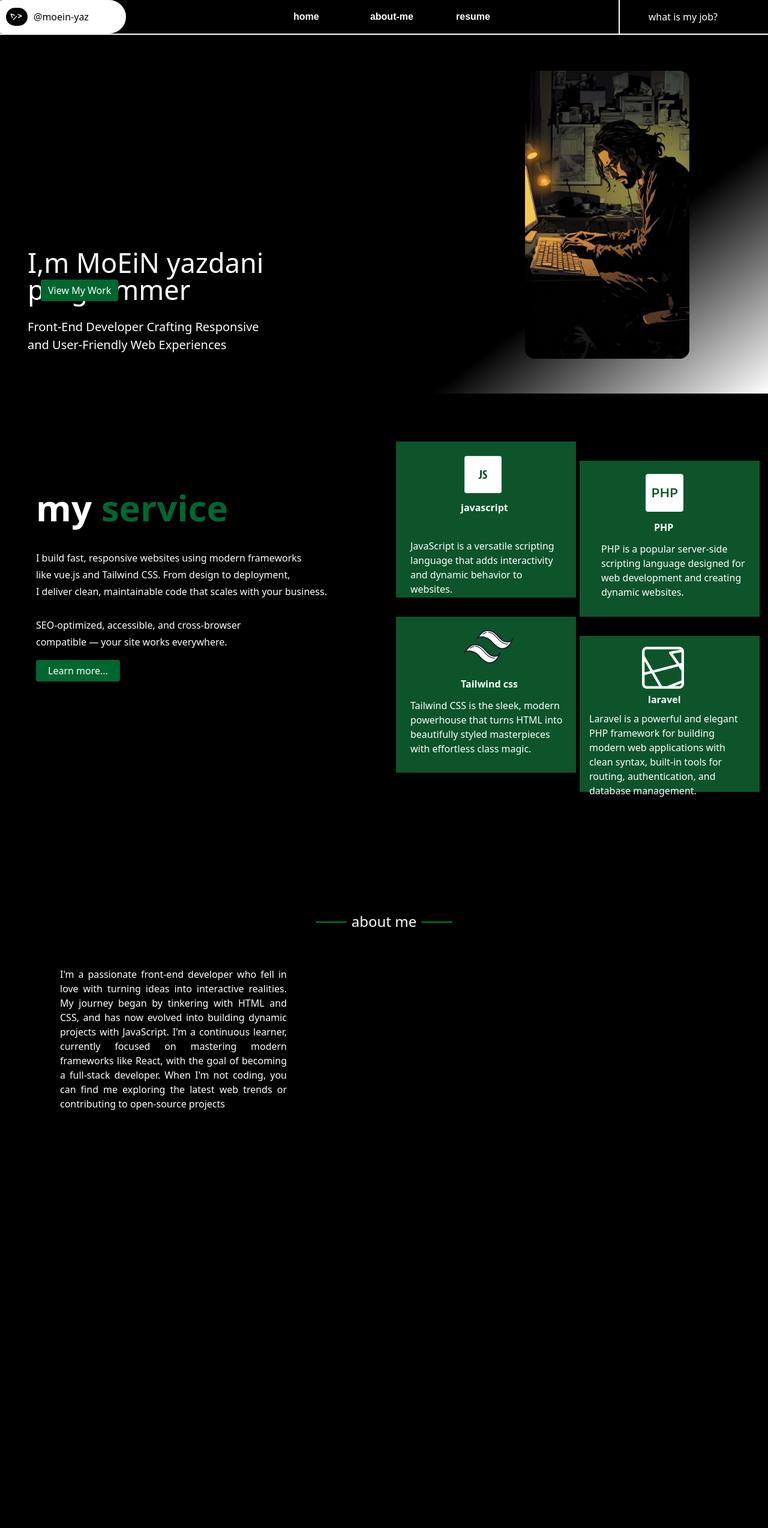
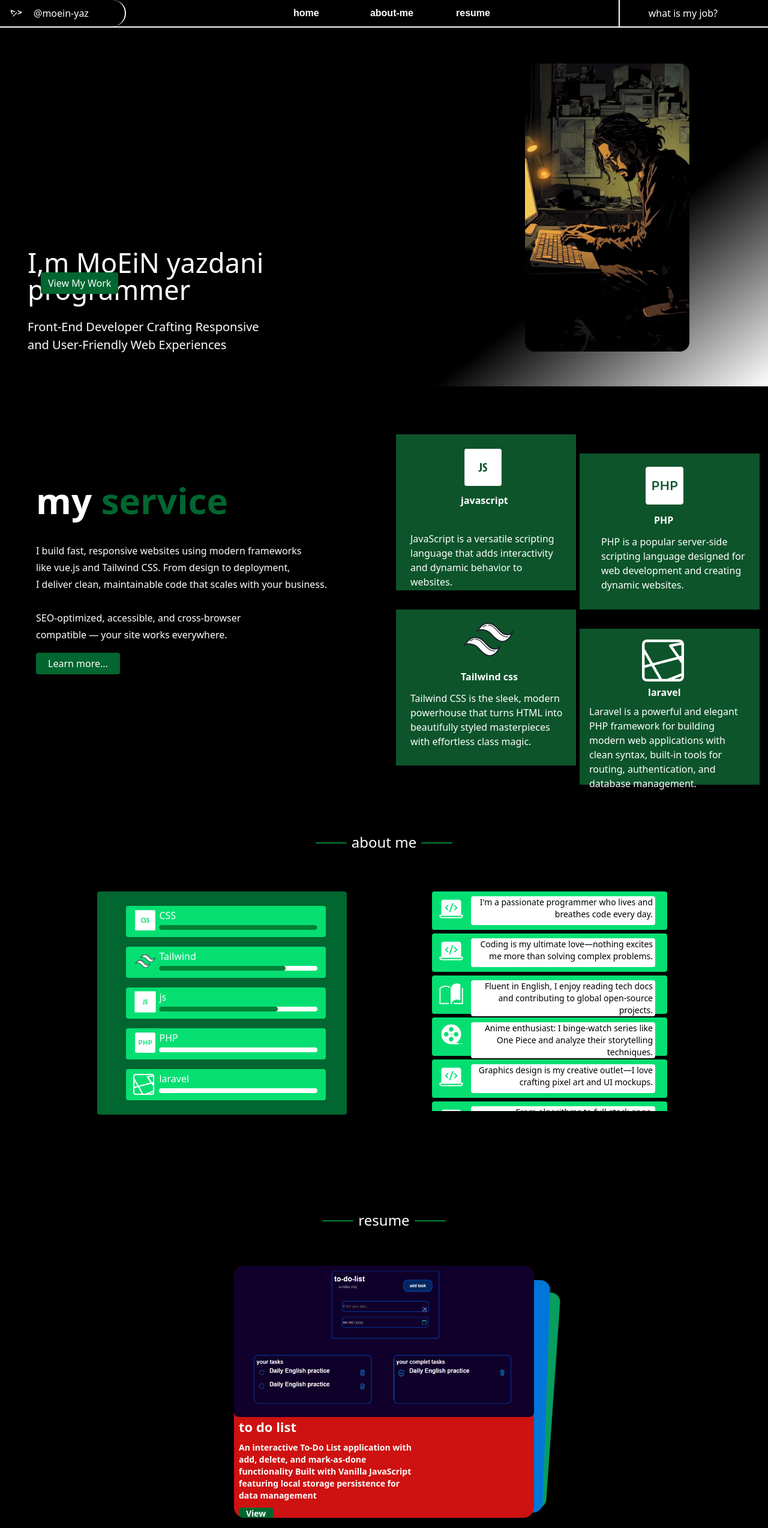
Before and after one commit to moeinyazdani/task-list, a PHP site: page / in a window 1280 px wide. Shown: the whole page at 60% size. Before the commit the page ends 1850 px from the top, so only its background shows below. Run offline with PHP 8.4, Linux system fonts and the light colour scheme.

Commit message:
complet to do list

```diff
--- a/task 1/index.html
+++ b/task 1/index.html
@@ -7,16 +7,19 @@
     <title>moein-yazdani</title>
     <link rel="stylesheet" href="/src/style.css">
     <link rel="stylesheet" href="/src/output.css">
+    <link rel="stylesheet" href="https://cdn.jsdelivr.net/npm/swiper@12/swiper-bundle.min.css" />
 </head>
 
 <body>
-    <header class="flex max-md:hidden justify-around border-2 border-t-0 border-x-0 border-white p-4 relative">
+    <header
+        class="stickyy z-10 flex max-md:hidden justify-around border-2 border-t-0 border-x-0 border-white p-4 relative">
         <div
-            class=" max-md:hidden pl-2 py-2 border-l-0 border-r-2  text-black bg-white border-white absolute -left-5.5 top-0 bottom-0 rounded-full flex items-center pr-15">
-            <img class="w-9 rounded-full mr-2.5 ml-6 logo" src="/img/Programmer - Blank Poster.jfif" alt="">
+            class=" max-md:hidden pl-2 py-2 border-l-0 border-r-2   border-white absolute -left-5.5 top-0 bottom-0 rounded-full flex items-center pr-15">
+            <img class="w-9 rounded-full mr-2.5 ml-6 logo border-white" src="/img/Programmer - Blank Poster.jfif"
+                alt="">
             @moein-yaz
         </div>
-        <div class=" flex space-x-6 ml-110 max-md:">
+        <div class=" flex space-x-6 ml-110 ">
             <a href="">resume</a>
             <a href="">about-me</a>
             <a href="">home</a>
@@ -30,12 +33,12 @@
         alt="">
     <div class="min-md:hidden divMenue none">
         <div class="float-right mr-2 cursor-pointer hover:text-red-600 text-black " onclick="xx()">X</div>
-        <div class="text-black mt-10">Home</div>
-        <div class="text-black mt-3">about me</div>
-        <div class="text-black mt-3">resume</div>
+        <div class="text-black mt-10 cursor-pointer">Home</div>
+        <div class="text-black mt-3 cursor-pointer">about me</div>
+        <div class="text-black mt-3 cursor-pointer">resume</div>
     </div>
     <div class="bg-bl w-full h-[598px]">
-        <div class="relative">
+        <div class="relative z-0">
             <img id="img"
                 class=" max-md:hidden float-none w-full md:float-end md:h-120 md:w-auto md:mt-15 rounded-2xl md:mr-[131px] md:ml-96"
                 src="/img/download (2).jfif" alt="">
@@ -54,7 +57,7 @@
     </div>
 
 
-    <div class="grid grid-cols-4 gap-10 mt-20 mb-50 max-md:grid-cols-1 max-md:ml-15.5">
+    <div class="grid grid-cols-4 gap-10 mt-20 mb-20 max-md:grid-cols-1 max-md:ml-15.5">
         <div class="ml-15 mt-20 col-span-2 gap-4 max-md:hidden">
             <h2 class="text-6xl font-bold">my <span class="text-green-800">service</soan>
             </h2>
@@ -95,22 +98,88 @@
             </div>
         </div>
     </div>
-    <div>
-        <div class="flex justify-center mb-15">
-            <div class="rounded-2xl bg-green-700 w-13 h-0.5 mt-4  mx-2"></div>
-            <div class="text-2xl">about me</div>
-            <div class="rounded-2xl bg-green-700 w-13 h-0.5 mt-4 mx-2"></div>
+    <div class="flex justify-center mb-15">
+        <div class="rounded-2xl bg-green-700 w-13 h-0.5 mt-4  mx-2"></div>
+        <div class="text-2xl">about me</div>
+        <div class="rounded-2xl bg-green-700 w-13 h-0.5 mt-4 mx-2"></div>
+    </div>
+    <div class="grid grid-cols-2 about mb-40 max-md:grid-cols-1">
+        <div class="col-span-1 flexx">
+            <div class="bg-green-800 h-93 w-[65%] ml-25 rounded-sm mt-1.5 max-md:ml-0">
+                <div class="max-md:mr-10 mt-6">
+                    <div class="bg-green-400 grid grid-cols-12 w-[80%] h-13 ml-12 mt-2 rounded-sm">
+                        <div class="col-span-2 mt-1 ml-3"><img width="40px" src="/img/icons8-css-50.png" alt=""></div>
+                        <div class="col-span-10 mt-1">
+                            <div>CSS</div>
+                            <div class="bg-white w-[95%] h-2 rounded-2xl mt-1">
+                                <div class="bg-green-700 h-2 w-[100%] rounded-2xl"></div>
+                            </div>
+                        </div>
+                    </div>
+                    <div class="bg-green-400 grid grid-cols-12 w-[80%] h-13 ml-12 rounded-sm mt-4">
+                        <div class="col-span-2 mt-1 ml-3"><img width="40px" src="/img/icons8-tailwind-css-100.png"
+                                alt=""></div>
+                        <div class="col-span-10 mt-1">
+                            <div>Tailwind</div>
+                            <div class="bg-white w-[95%] h-2 rounded-2xl mt-1">
+                                <div class="bg-green-700 h-2 w-[80%] rounded-2xl"></div>
+                            </div>
+                        </div>
+                    </div>
+                    <div class="bg-green-400 grid grid-cols-12 w-[80%] h-13 ml-12 rounded-sm mt-4">
+                        <div class="col-span-2 mt-1 ml-3"><img width="40px" src="/img/icons8-js-100.png" alt=""></div>
+                        <div class="col-span-10 mt-1">
+                            <div>js</div>
+                            <div class="bg-white w-[95%] h-2 rounded-2xl mt-1">
+                                <div class="bg-green-700 h-2 w-[75%] rounded-2xl"></div>
+                            </div>
+                        </div>
+                    </div>
+                    <div class="bg-green-400 grid grid-cols-12 w-[80%] h-13 ml-12 rounded-sm mt-4">
+                        <div class="col-span-2 mt-1 ml-3"><img width="40px" src="/img/icons8-php-100.png" alt=""></div>
+                        <div class="col-span-10 mt-1">
+                            <div>PHP</div>
+                            <div class="bg-white w-[95%] h-2 rounded-2xl mt-1">
+                            </div>
+                        </div>
+                    </div>
+                    <div class="bg-green-400 grid grid-cols-12 w-[80%] h-13 ml-12 rounded-sm mt-4">
+                        <div class="col-span-2 mt-2 ml-3"><img width="35px" src="/img/icons8-laravel-96.png" alt="">
+                        </div>
+                        <div class="col-span-10 mt-1">
+                            <div>laravel</div>
+                            <div class="bg-white w-[95%] h-2 rounded-2xl mt-1">
+                            </div>
+                        </div>
+                    </div>
+                </div>
+            </div>
         </div>
-        <div class="grid grid-cols-2">
-            <div class="col-span-1">
-                <p class="ml-25 w-94.5 text-justify">I'm a passionate front-end developer who fell in love with turning ideas into interactive realities.
-                    My journey began by tinkering with HTML and CSS, and has now evolved into building dynamic projects
-                    with JavaScript. I'm a continuous learner, currently focused on mastering modern frameworks like
-                    React, with the goal of becoming a full-stack developer. When I'm not coding, you can find me
-                    exploring the latest web trends or contributing to open-source projects</p>
+        <div id="about-container" class="col-span-1 overflow-y-scroll w-[100%] h-93 [-ms-overflow-style:none] [scrollbar-width:none]
+            [&::-webkit-scrollbar]:hidden ">
+            <div id="about-list" class="ml-20 max-md:mt-19 max-md:ml-13 max-md:mr-5">
+
             </div>
         </div>
     </div>
+    <div class="flex justify-center mb-15">
+        <div class="rounded-2xl bg-green-700 w-13 h-0.5 mt-4  mx-2"></div>
+        <div class="text-2xl">resume</div>
+        <div class="rounded-2xl bg-green-700 w-13 h-0.5 mt-4 mx-2"></div>
+    </div>
+  <div class="swiper mySwiper">
+    <div class="swiper-wrapper">
+      <div class="swiper-slide">
+        <img class="rounded-b-lg" src="/img/Screenshot (3).png" alt="">
+        <h2 class="ml-2">to do list</h2>
+        <p class="text-sm w-[60%] ml-2 mt-2">An interactive To-Do List application with add, delete, and mark-as-done functionality Built with Vanilla JavaScript featuring local storage persistence for data management</p>
+        <button class="cursor-pointer bg-green-800 px-3 -py-1 rounded-sm ml-2 mt-2 text-sm">View</button>
+    </div>
+      <div class="swiper-slide">Slide 2</div>
+      <div class="swiper-slide">Slide 3</div>
+    </div>
+  </div>
+
 
     <!-- < -- footer -- > -->
     <!-- <footer class="grid grid-cols-4 w-full bg-green-900 h-40">
@@ -137,6 +206,7 @@
 
     <script src="https://cdn.jsdelivr.net/npm/gsap@3.13.0/dist/gsap.min.js"></script>
     <script src="https://cdn.jsdelivr.net/npm/gsap@3.13.0/dist/ScrollTrigger.min.js"></script>
+    <script src="https://cdn.jsdelivr.net/npm/swiper@12/swiper-bundle.min.js"></script>
 
 
     <script>
@@ -171,8 +241,10 @@
             ease: "bounce.out"
         });
 
-
-
+        var swiper = new Swiper(".mySwiper", {
+      effect: "cards",
+      grabCursor: true,
+    });
 
     </script>
     <script src="js.js"></script>
--- a/task 1/src/output.css
+++ b/task 1/src/output.css
@@ -8,6 +8,7 @@
     --font-mono: ui-monospace, SFMono-Regular, Menlo, Monaco, Consolas, "Liberation Mono",
       "Courier New", monospace;
     --color-red-600: oklch(57.7% 0.245 27.325);
+    --color-green-400: oklch(79.2% 0.209 151.711);
     --color-green-700: oklch(52.7% 0.154 150.069);
     --color-green-800: oklch(44.8% 0.119 151.328);
     --color-green-900: oklch(39.3% 0.095 152.535);
@@ -22,10 +23,10 @@
     --text-2xl--line-height: calc(2 / 1.5);
     --text-6xl: 3.75rem;
     --text-6xl--line-height: 1;
-    --text-9xl: 8rem;
-    --text-9xl--line-height: 1;
     --font-weight-bold: 700;
     --radius-sm: 0.25rem;
+    --radius-md: 0.375rem;
+    --radius-lg: 0.5rem;
     --radius-2xl: 1rem;
     --ease-in-out: cubic-bezier(0.4, 0, 0.2, 1);
     --default-transition-duration: 150ms;
@@ -189,6 +190,9 @@
   .relative {
     position: relative;
   }
+  .sticky {
+    position: sticky;
+  }
   .top-0 {
     top: calc(var(--spacing) * 0);
   }
@@ -222,11 +226,23 @@
   .left-17 {
     left: calc(var(--spacing) * 17);
   }
+  .z-0 {
+    z-index: 0;
+  }
+  .z-10 {
+    z-index: 10;
+  }
   .col-span-1 {
     grid-column: span 1 / span 1;
   }
   .col-span-2 {
     grid-column: span 2 / span 2;
+  }
+  .col-span-5 {
+    grid-column: span 5 / span 5;
+  }
+  .col-span-10 {
+    grid-column: span 10 / span 10;
   }
   .float-none {
     float: none;
@@ -234,8 +250,35 @@
   .float-right {
     float: right;
   }
+  .container {
+    width: 100%;
+    @media (width >= 40rem) {
+      max-width: 40rem;
+    }
+    @media (width >= 48rem) {
+      max-width: 48rem;
+    }
+    @media (width >= 64rem) {
+      max-width: 64rem;
+    }
+    @media (width >= 80rem) {
+      max-width: 80rem;
+    }
+    @media (width >= 96rem) {
+      max-width: 96rem;
+    }
+  }
   .mx-2 {
     margin-inline: calc(var(--spacing) * 2);
+  }
+  .my-2 {
+    margin-block: calc(var(--spacing) * 2);
+  }
+  .mt-1 {
+    margin-top: calc(var(--spacing) * 1);
+  }
+  .mt-1\.5 {
+    margin-top: calc(var(--spacing) * 1.5);
   }
   .mt-2 {
     margin-top: calc(var(--spacing) * 2);
@@ -255,14 +298,14 @@
   .mt-8 {
     margin-top: calc(var(--spacing) * 8);
   }
-  .mt-9 {
-    margin-top: calc(var(--spacing) * 9);
-  }
   .mt-10 {
     margin-top: calc(var(--spacing) * 10);
   }
   .mt-20 {
     margin-top: calc(var(--spacing) * 20);
+  }
+  .mr-1 {
+    margin-right: calc(var(--spacing) * 1);
   }
   .mr-2 {
     margin-right: calc(var(--spacing) * 2);
@@ -273,17 +316,29 @@
   .mr-4 {
     margin-right: calc(var(--spacing) * 4);
   }
+  .mr-5 {
+    margin-right: calc(var(--spacing) * 5);
+  }
   .mb-3 {
     margin-bottom: calc(var(--spacing) * 3);
   }
   .mb-15 {
     margin-bottom: calc(var(--spacing) * 15);
   }
-  .mb-50 {
-    margin-bottom: calc(var(--spacing) * 50);
+  .mb-20 {
+    margin-bottom: calc(var(--spacing) * 20);
+  }
+  .mb-40 {
+    margin-bottom: calc(var(--spacing) * 40);
   }
   .-ml-6 {
     margin-left: calc(var(--spacing) * -6);
+  }
+  .ml-2 {
+    margin-left: calc(var(--spacing) * 2);
+  }
+  .ml-3 {
+    margin-left: calc(var(--spacing) * 3);
   }
   .ml-4 {
     margin-left: calc(var(--spacing) * 4);
@@ -296,6 +351,9 @@
   }
   .ml-10 {
     margin-left: calc(var(--spacing) * 10);
+  }
+  .ml-12 {
+    margin-left: calc(var(--spacing) * 12);
   }
   .ml-15 {
     margin-left: calc(var(--spacing) * 15);
@@ -345,8 +403,14 @@
   .h-0\.5 {
     height: calc(var(--spacing) * 0.5);
   }
-  .h-1 {
-    height: calc(var(--spacing) * 1);
+  .h-2 {
+    height: calc(var(--spacing) * 2);
+  }
+  .h-13 {
+    height: calc(var(--spacing) * 13);
+  }
+  .h-16 {
+    height: calc(var(--spacing) * 16);
   }
   .h-40 {
     height: calc(var(--spacing) * 40);
@@ -354,35 +418,44 @@
   .h-65 {
     height: calc(var(--spacing) * 65);
   }
+  .h-93 {
+    height: calc(var(--spacing) * 93);
+  }
   .h-\[598px\] {
     height: 598px;
   }
   .w-9 {
     width: calc(var(--spacing) * 9);
   }
-  .w-10 {
-    width: calc(var(--spacing) * 10);
-  }
   .w-13 {
     width: calc(var(--spacing) * 13);
-  }
-  .w-30 {
-    width: calc(var(--spacing) * 30);
   }
   .w-75 {
     width: calc(var(--spacing) * 75);
   }
-  .w-94 {
-    width: calc(var(--spacing) * 94);
+  .w-\[50\%\] {
+    width: 50%;
   }
-  .w-94\.5 {
-    width: calc(var(--spacing) * 94.5);
+  .w-\[60\%\] {
+    width: 60%;
   }
-  .w-95 {
-    width: calc(var(--spacing) * 95);
+  .w-\[65\%\] {
+    width: 65%;
   }
-  .w-96 {
-    width: calc(var(--spacing) * 96);
+  .w-\[70\%\] {
+    width: 70%;
+  }
+  .w-\[75\%\] {
+    width: 75%;
+  }
+  .w-\[80\%\] {
+    width: 80%;
+  }
+  .w-\[95\%\] {
+    width: 95%;
+  }
+  .w-\[100\%\] {
+    width: 100%;
   }
   .w-full {
     width: 100%;
@@ -404,6 +477,12 @@
   }
   .grid-cols-4 {
     grid-template-columns: repeat(4, minmax(0, 1fr));
+  }
+  .grid-cols-6 {
+    grid-template-columns: repeat(6, minmax(0, 1fr));
+  }
+  .grid-cols-12 {
+    grid-template-columns: repeat(12, minmax(0, 1fr));
   }
   .items-center {
     align-items: center;
@@ -427,6 +506,9 @@
       margin-inline-end: calc(calc(var(--spacing) * 6) * calc(1 - var(--tw-space-x-reverse)));
     }
   }
+  .overflow-y-scroll {
+    overflow-y: scroll;
+  }
   .rounded-2xl {
     border-radius: var(--radius-2xl);
   }
@@ -435,6 +517,22 @@
   }
   .rounded-sm {
     border-radius: var(--radius-sm);
+  }
+  .rounded-b {
+    border-bottom-right-radius: 0.25rem;
+    border-bottom-left-radius: 0.25rem;
+  }
+  .rounded-b-lg {
+    border-bottom-right-radius: var(--radius-lg);
+    border-bottom-left-radius: var(--radius-lg);
+  }
+  .rounded-b-md {
+    border-bottom-right-radius: var(--radius-md);
+    border-bottom-left-radius: var(--radius-md);
+  }
+  .rounded-b-sm {
+    border-bottom-right-radius: var(--radius-sm);
+    border-bottom-left-radius: var(--radius-sm);
   }
   .border {
     border-style: var(--tw-border-style);
@@ -468,11 +566,11 @@
     border-left-style: var(--tw-border-style);
     border-left-width: 2px;
   }
-  .border-green-900 {
-    border-color: var(--color-green-900);
-  }
   .border-white {
     border-color: var(--color-white);
+  }
+  .bg-green-400 {
+    background-color: var(--color-green-400);
   }
   .bg-green-700 {
     background-color: var(--color-green-700);
@@ -504,6 +602,9 @@
   .py-2 {
     padding-block: calc(var(--spacing) * 2);
   }
+  .py-3 {
+    padding-block: calc(var(--spacing) * 3);
+  }
   .pr-3 {
     padding-right: calc(var(--spacing) * 3);
   }
@@ -522,6 +623,9 @@
   .text-justify {
     text-align: justify;
   }
+  .text-right {
+    text-align: right;
+  }
   .text-2xl {
     font-size: var(--text-2xl);
     line-height: var(--tw-leading, var(--text-2xl--line-height));
@@ -537,6 +641,10 @@
   .text-base\/7 {
     font-size: var(--text-base);
     line-height: calc(var(--spacing) * 7);
+  }
+  .text-sm {
+    font-size: var(--text-sm);
+    line-height: var(--tw-leading, var(--text-sm--line-height));
   }
   .font-bold {
     --tw-font-weight: var(--font-weight-bold);
@@ -558,6 +666,11 @@
     outline-style: var(--tw-outline-style);
     outline-width: 1px;
   }
+  .transition {
+    transition-property: color, background-color, border-color, outline-color, text-decoration-color, fill, stroke, --tw-gradient-from, --tw-gradient-via, --tw-gradient-to, opacity, box-shadow, transform, translate, scale, rotate, filter, -webkit-backdrop-filter, backdrop-filter, display, content-visibility, overlay, pointer-events;
+    transition-timing-function: var(--tw-ease, var(--default-transition-timing-function));
+    transition-duration: var(--tw-duration, var(--default-transition-duration));
+  }
   .duration-400 {
     --tw-duration: 400ms;
     transition-duration: 400ms;
@@ -566,8 +679,11 @@
     --tw-ease: var(--ease-in-out);
     transition-timing-function: var(--ease-in-out);
   }
-  .\[direction\:rtl\] {
-    direction: rtl;
+  .\[-ms-overflow-style\:none\] {
+    -ms-overflow-style: none;
+  }
+  .\[scrollbar-width\:none\] {
+    scrollbar-width: none;
   }
   .hover\:-rotate-3 {
     &:hover {
@@ -625,6 +741,31 @@
       margin-top: calc(var(--spacing) * -2);
     }
   }
+  .max-md\:mt-1 {
+    @media (width < 48rem) {
+      margin-top: calc(var(--spacing) * 1);
+    }
+  }
+  .max-md\:mt-19 {
+    @media (width < 48rem) {
+      margin-top: calc(var(--spacing) * 19);
+    }
+  }
+  .max-md\:mr-1 {
+    @media (width < 48rem) {
+      margin-right: calc(var(--spacing) * 1);
+    }
+  }
+  .max-md\:mr-5 {
+    @media (width < 48rem) {
+      margin-right: calc(var(--spacing) * 5);
+    }
+  }
+  .max-md\:mr-10 {
+    @media (width < 48rem) {
+      margin-right: calc(var(--spacing) * 10);
+    }
+  }
   .max-md\:-ml-6 {
     @media (width < 48rem) {
       margin-left: calc(var(--spacing) * -6);
@@ -633,6 +774,21 @@
   .max-md\:-ml-8 {
     @media (width < 48rem) {
       margin-left: calc(var(--spacing) * -8);
+    }
+  }
+  .max-md\:ml-0 {
+    @media (width < 48rem) {
+      margin-left: calc(var(--spacing) * 0);
+    }
+  }
+  .max-md\:ml-1 {
+    @media (width < 48rem) {
+      margin-left: calc(var(--spacing) * 1);
+    }
+  }
+  .max-md\:ml-13 {
+    @media (width < 48rem) {
+      margin-left: calc(var(--spacing) * 13);
     }
   }
   .max-md\:ml-15\.5 {
@@ -648,6 +804,16 @@
   .max-md\:hidden {
     @media (width < 48rem) {
       display: none;
+    }
+  }
+  .max-md\:h-20 {
+    @media (width < 48rem) {
+      height: calc(var(--spacing) * 20);
+    }
+  }
+  .max-md\:w-\[90\%\] {
+    @media (width < 48rem) {
+      width: 90%;
     }
   }
   .max-md\:grid-cols-1 {
@@ -694,6 +860,11 @@
   .md\:w-auto {
     @media (width >= 48rem) {
       width: auto;
+    }
+  }
+  .\[\&\:\:-webkit-scrollbar\]\:hidden {
+    &::-webkit-scrollbar {
+      display: none;
     }
   }
 }
--- a/task 1/src/style.css
+++ b/task 1/src/style.css
@@ -132,3 +132,49 @@ a:hover::before {
 .block{
   display: block;
 }
+.flexx{
+  display: flex;
+  justify-content: center;
+}
+.stickyy{
+  position: sticky;
+  top: 0;
+  padding: 10px;
+  transition: all 0.3s ease;
+}
+.navv{
+  background-color: black;
+
+}
+    .swiper {
+      width: 500px;
+      height: 420px;
+    }
+
+    .swiper-slide {
+      display: flex;
+      align-items: center;
+      justify-content: center;
+      border-radius: 18px;
+      font-size: 22px;
+      font-weight: bold;
+      color: #fff;
+    }
+
+    .swiper-slide:nth-child(1n) {
+      background-color: rgb(206, 17, 17);
+    }
+
+    .swiper-slide:nth-child(2n) {
+      background-color: rgb(0, 140, 255);
+    }
+
+    .swiper-slide:nth-child(3n) {
+      background-color: rgb(10, 184, 111);
+    }
+
+    .swiper-slide img{
+      height: 60%;
+      width: 100%;
+      cursor: pointer;
+    }
```
Also changed, not shown: task 1/js.js (+66 -0 lines), task 1/img/Screenshot (3).png (added), task 1/img/icons8-book-64.png (added), task 1/img/icons8-css-50.png (added), task 1/img/icons8-laptop-coding-64.png (added), task 1/img/icons8-movies-64.png (added).
